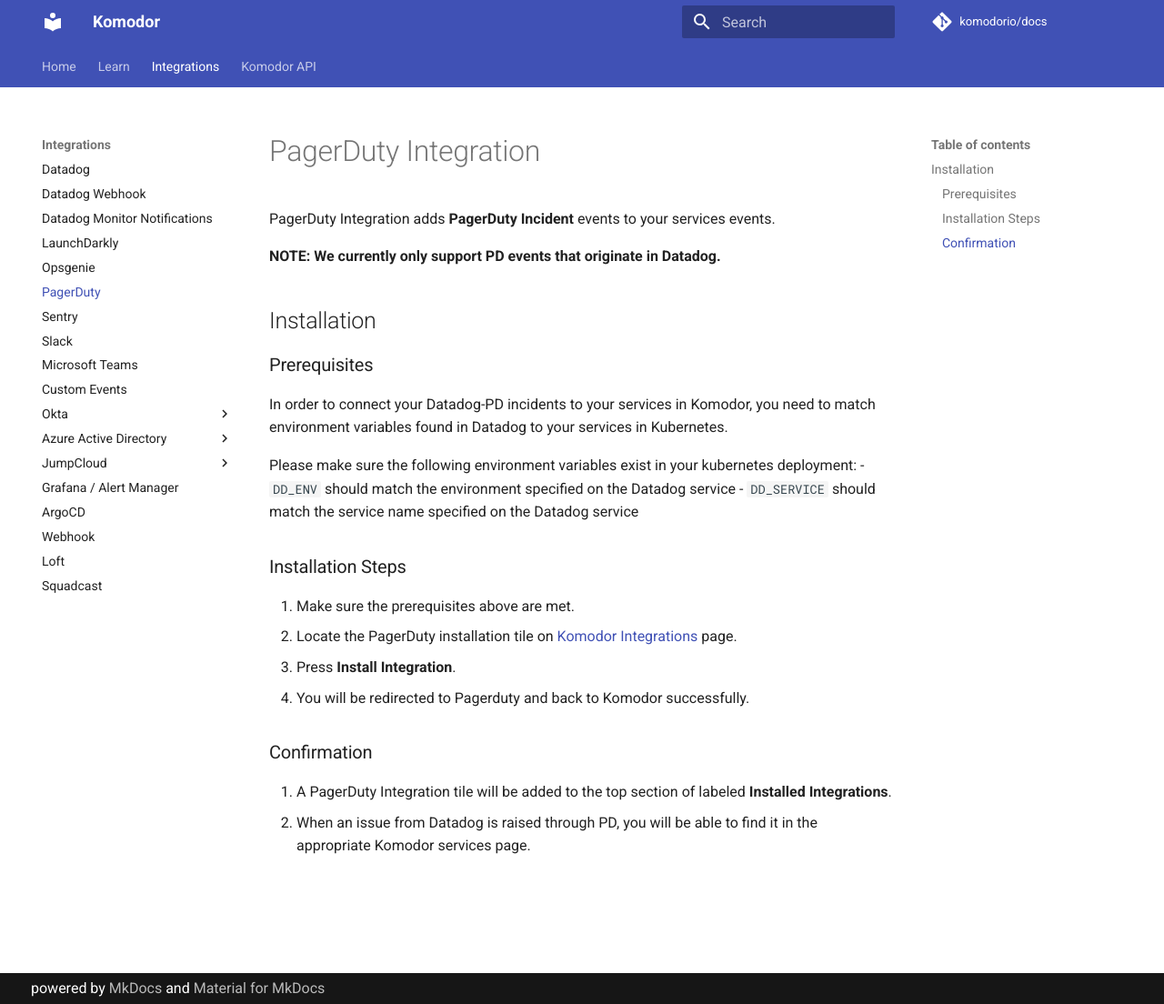
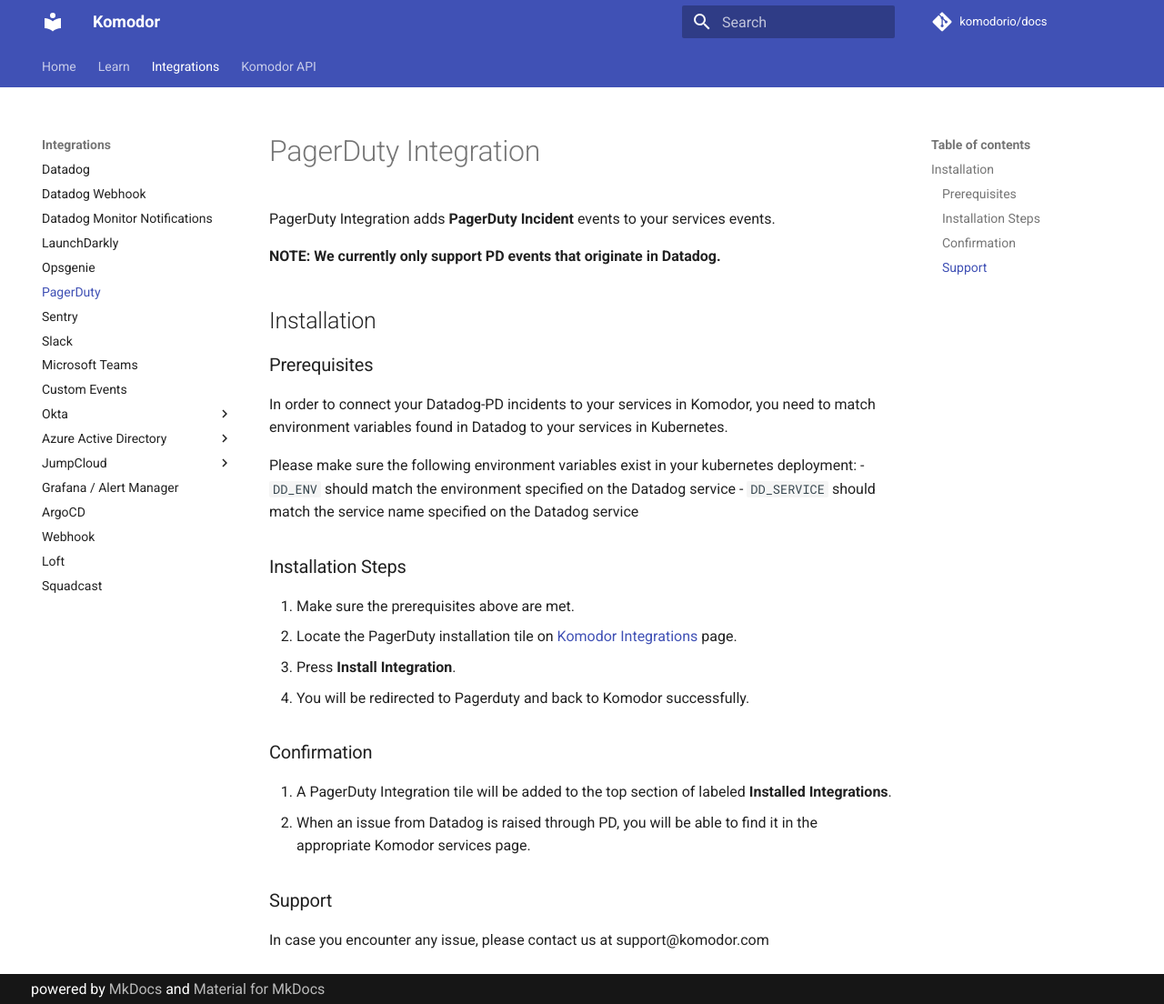
Before and after one commit to komodorio/docs, an MkDocs documentation site: the page built from docs/Integrations/PagerDuty.md, in a window 1280 px wide and 1104 px high. Shown: the whole window at 91% size. Built offline with MkDocs 1.6.1 and Material for MkDocs 9.7.7, drawn with Linux system fonts in a browser that asks for light colours; comment, search, counter and statistics services are not loaded.

Commit message:
Update PagerDuty.md

```diff
--- a/docs/Integrations/PagerDuty.md
+++ b/docs/Integrations/PagerDuty.md
@@ -25,3 +25,6 @@
 
 1. A PagerDuty Integration tile will be added to the top section of labeled __Installed Integrations__.
 1. When an issue from Datadog is raised through PD, you will be able to find it in the appropriate Komodor services page.
+
+### Support
+In case you encounter any issue, please contact us at support@komodor.com
```
